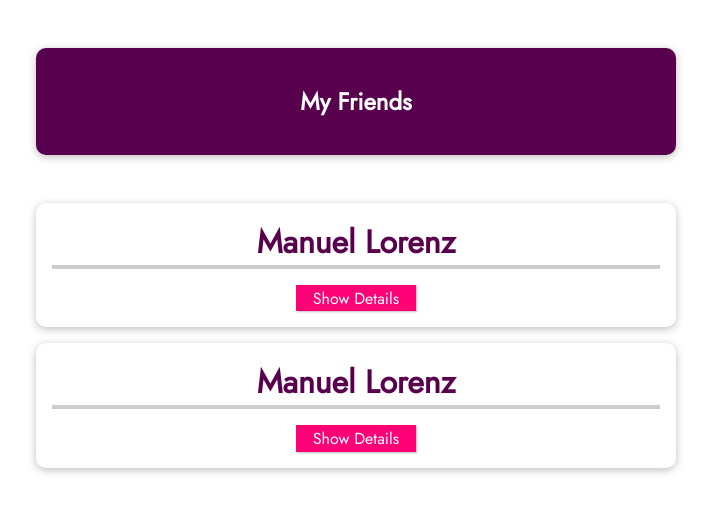
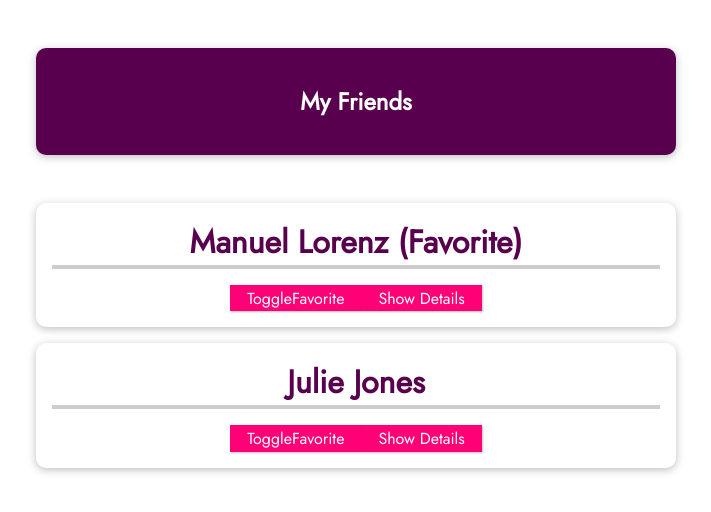
Before and after one commit to ShotaroMatsuya/playground-with-vuejs, a Vue app in the folder app/: page / in a window 1280 px wide. Shown: the top 512 px of the page, without its empty margins (284-995 px from the left). Built offline with nearby package versions, Linux system fonts and the light colour scheme.

Commit message:
passed props to child component

```diff
--- a/app/src/App.vue
+++ b/app/src/App.vue
@@ -4,8 +4,18 @@
       <h1>My Friends</h1>
     </header>
     <ul>
-      <friend-contact></friend-contact>
-      <friend-contact></friend-contact>
+      <friend-contact
+        name="Manuel Lorenz"
+        phone-number="012345 67890"
+        email-address="manuel@localhost.com"
+        is-favorite="1"
+      ></friend-contact>
+      <friend-contact
+        name="Julie Jones"
+        phone-number="0987 654321"
+        email-address="julie@localhost.com"
+        is-favorite="0"
+      ></friend-contact>
     </ul>
   </section>
 </template>
--- a/app/src/components/FriendContact.vue
+++ b/app/src/components/FriendContact.vue
@@ -1,17 +1,41 @@
 <template>
   <li>
-    <h2>{{ friend.name }}</h2>
+    <h2>{{ name }} {{ friendIsFavorite === '1' ? '(Favorite)' : '' }}</h2>
+    <button @click="toggleFavorite">ToggleFavorite</button>
     <button @click="toggleDetails">
       {{ detailsAreVisible ? 'Hide' : 'Show' }} Details
     </button>
     <ul v-if="detailsAreVisible">
-      <li><strong>Phone:</strong> {{ friend.phone }}</li>
-      <li><strong>E-Mail:</strong> {{ friend.email }}</li>
+      <li><strong>Phone:</strong> {{ phoneNumber }}</li>
+      <li><strong>E-Mail:</strong> {{ emailAddress }}</li>
     </ul>
   </li>
 </template>
 <script>
 export default {
+  // props: ['name', 'phoneNumber', 'emailAddress', 'isFavorite'],
+  props: {
+    name: {
+      type: String,
+      required: true,
+    },
+    phoneNumber: {
+      type: String,
+      required: true,
+    },
+    emailAddress: {
+      type: String,
+      required: true,
+    },
+    isFavorite: {
+      type: String,
+      required: false,
+      default: '0',
+      validator: function (value) {
+        return value === '1' || value === '0';
+      },
+    },
+  },
   data() {
     return {
       detailsAreVisible: false,
@@ -21,11 +45,19 @@ export default {
         phone: '0123 45678 90',
         email: 'manuel@localhost.com',
       },
+      friendIsFavorite: this.isFavorite,
     };
   },
   methods: {
     toggleDetails() {
       this.detailsAreVisible = !this.detailsAreVisible;
+    },
+    toggleFavorite() {
+      if (this.friendIsFavorite === '1') {
+        this.friendIsFavorite = '0';
+      } else {
+        this.friendIsFavorite = '1';
+      }
     },
   },
 };
```
